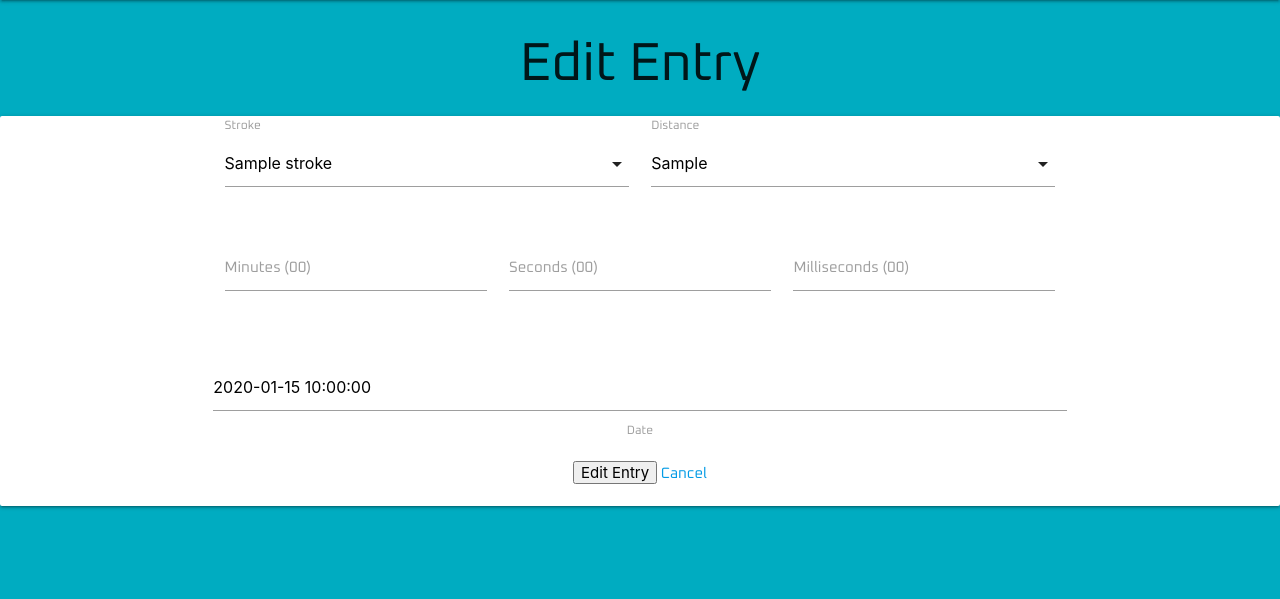
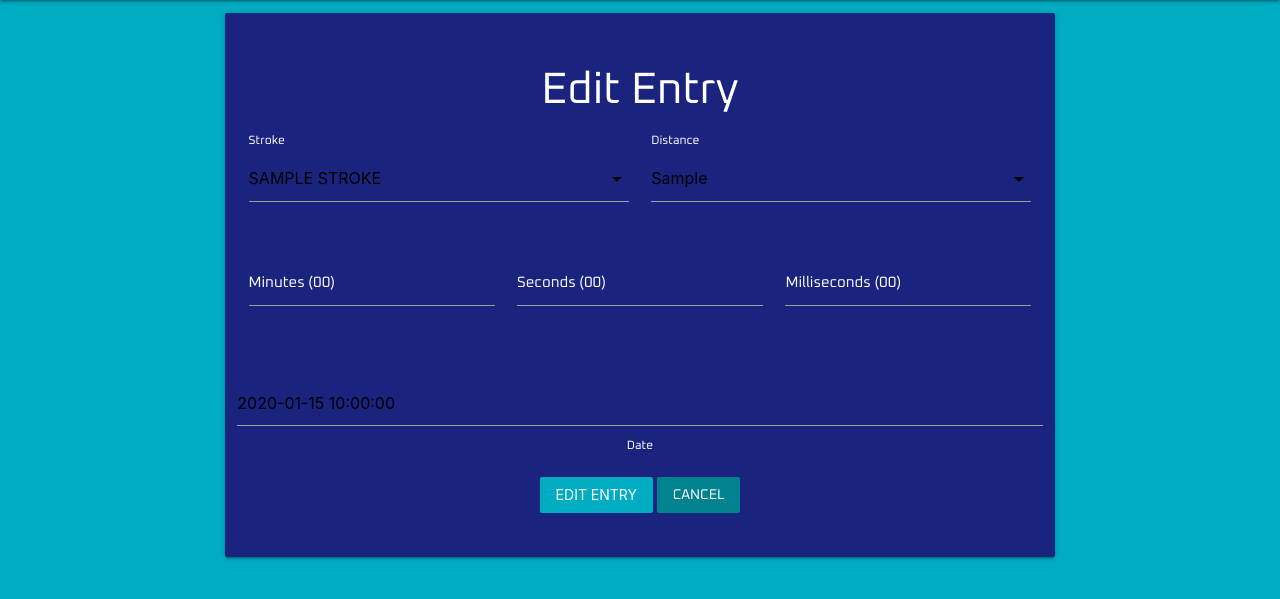
Before and after one commit to seanbrindley17/milestone-project-3-mk2, a Flask app: template templates/edit_entry.html in a window 1280 px wide. Shown: the part 64-663 px from the top of the page. Run offline with Flask 3, Linux system fonts and the light colour scheme; the template is opened without the code that fills it: most values are stand-ins (such as "Sample title", 1, 10 or a date in 2020); some libraries are stand-ins or nearby versions.

Commit message:
Add colour to edit entry form and adjust sizing for small devices

```diff
--- a/templates/edit_entry.html
+++ b/templates/edit_entry.html
@@ -2,10 +2,12 @@
 
 {% block content %}
 
-<h2 class="center-align">Edit Entry</h2>
 
-<div class="row card center-align">
-    <form class="col s8 offset-s2 " method="POST" action="{{ url_for('edit_entry', entry_id=entry._id) }}">
+
+<div class="row">
+  <form class="col s12 m8 offset-m2" method="POST" action="{{ url_for('edit_entry', entry_id=entry._id) }}">
+    <div class="card-panel center-align indigo darken-4">
+      <h3 class="center-align white-text">Edit Entry</h3>
       <div class="row">
         <!-- Stroke -->
         <div class="input-field col s6">
@@ -13,13 +15,13 @@
             <option value="" disabled>-------</option>
             {% for stroke in strokes %}
             {% if stroke.stroke_name == entry.stroke %}
-                            <option value="{{ stroke.stroke_name }}" selected>{{ stroke.stroke_name }}</option>
+            <option value="{{ stroke.stroke_name }}" selected>{{ stroke.stroke_name.upper() }}</option>
             {% else %}
-                            <option value="{{ stroke.stroke_name }}">{{ stroke.stroke_name }}</option>
+            <option value="{{ stroke.stroke_name }}">{{ stroke.stroke_name.upper() }}</option>
             {% endif %}
             {% endfor %}
           </select>
-                <label for="stroke_name">Stroke</label>
+          <label for="stroke_name" class="white-text">Stroke</label>
         </div>
         <!-- Distance -->
         <div class="input-field col s6">
@@ -33,38 +35,40 @@
             {% endif %}
             {% endfor %}
           </select>
-        <label for="distance">Distance</label>
+          <label for="distance" class="white-text">Distance</label>
         </div>
       </div>
       <!-- Time -->
       <div class="row">
         <div class="input-field col s4">
           <input type="number" id="minutes" name="minutes" value="{{ minutes }}" min="0" max="59" required>
-        <label for="minutes">Minutes (00)</label>
+          <label for="minutes" class="white-text">Minutes (00)</label>
         </div>
         <div class="input-field col s4">
           <input type="number" id="seconds" name="seconds" value="{{ seconds }}" min="0" max="59" required>
-        <label for="seconds">Seconds (00)</label>
+          <label for="seconds" class="white-text">Seconds (00)</label>
         </div>
         <div class="input-field col s4">
-        <input type="number" name="milliseconds" id="milliseconds" value="{{ milliseconds }}" min="0" max="99" required>
-        <label for="milliseconds">Milliseconds (00)</label>
+          <input type="number" name="milliseconds" id="milliseconds" value="{{ milliseconds }}" min="0" max="99"
+            required>
+          <label for="milliseconds" class="white-text">Milliseconds (00)</label>
         </div>
       </div>
       <!-- Date -->
       <div class="row">
         <div class="input-field col s6"></div>
         <input id="swim_date" name="swim_date" value="{{ entry.date }}" type="text" class="datepicker" required>
-      <label for="swim_date">Date</label>
+        <label for="swim_date" class="white-text">Date</label>
       </div>
       <!-- Submit -->
       <div class="row">
         <div class="col s12">
-        <button type="submit">
+          <button type="submit" class="btn-flat cyan darken-1 white-text submit-edit-button">
             Edit Entry
           </button>
           <!-- Cancel Edit -->
-         <a href="{{ url_for('get_entries') }}" class="">Cancel</a>
+          <a href="{{ url_for('get_entries') }}" class="btn-flat cyan darken-3 white-text cancel-edit-button">Cancel</a>
+        </div>
       </div>
     </div>
   </form>
```
Lines whose indentation alone changed are shown as unchanged.
